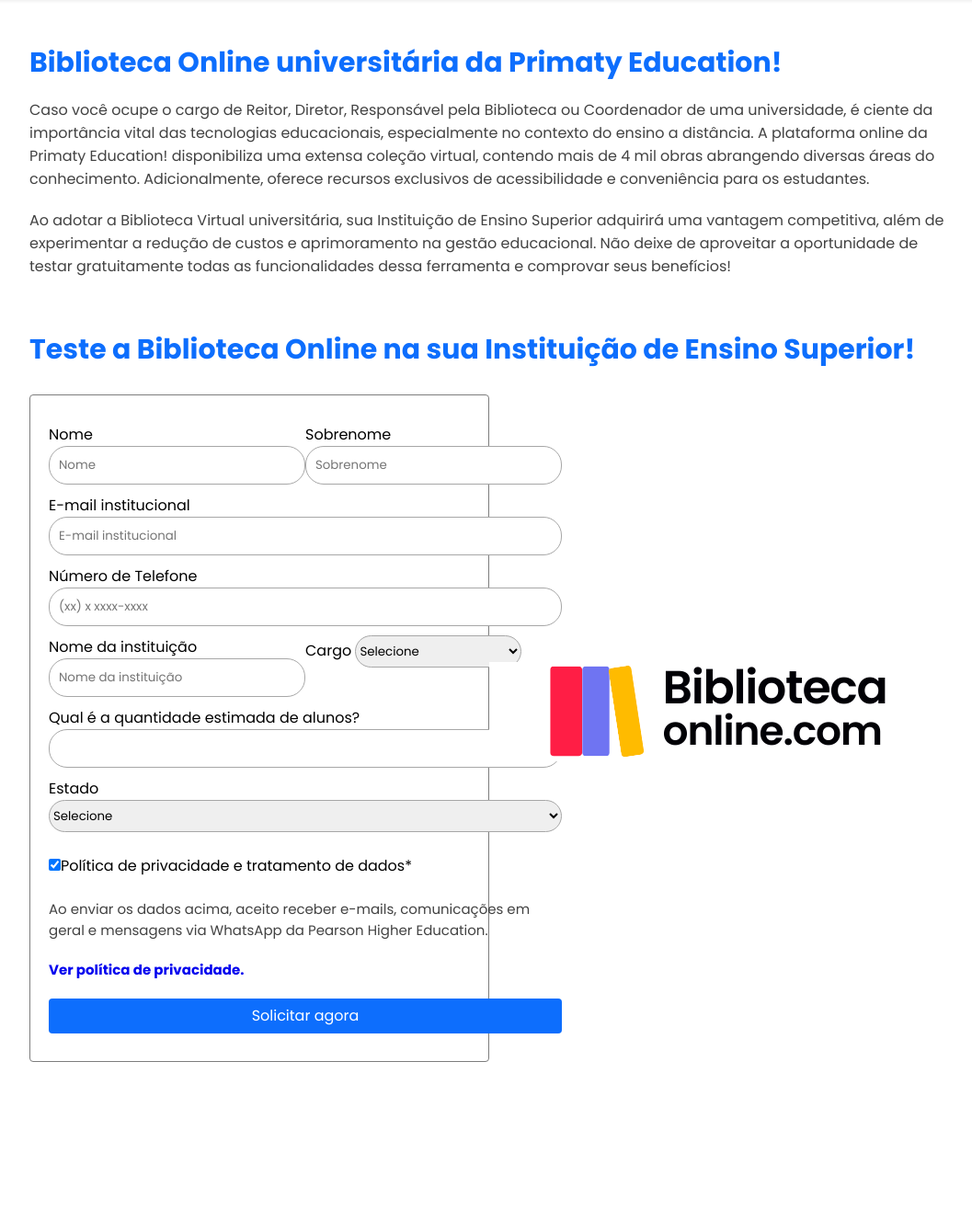
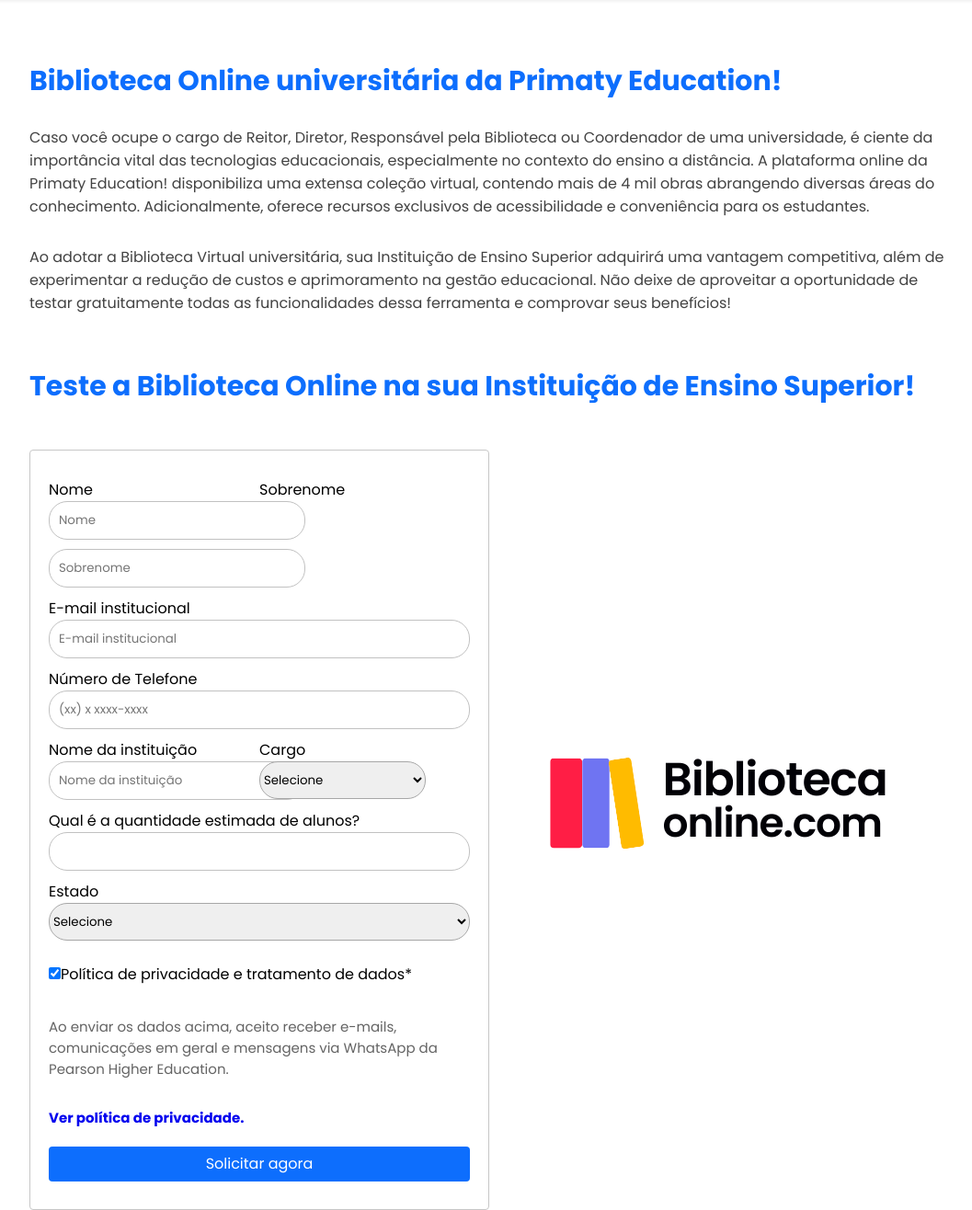
Before and after one commit to AndreAssun/biblioteca, a PHP site: page /experimente.html in a window 1280 px wide. Shown: the part 70-1386 px from the top of the page at 92% size, without its empty margins (108-1165 px from the left). Before the commit the page ends 1225 px from the top, so only its background shows below. Run offline with PHP 8.4, Linux system fonts and the light colour scheme; some libraries are stand-ins or nearby versions.

Commit message:
Update style.css

```diff
--- a/style.css
+++ b/style.css
@@ -1,3 +1,5 @@
+
+
 
 
 @import url('https://fonts.googleapis.com/css2?family=Open+Sans:ital,wght@0,300;0,400;0,500;0,600;0,700;0,800;1,300;1,400;1,500;1,600;1,700;1,800&family=Poppins:ital,wght@0,300;0,400;0,500;0,700;1,500&display=swap');
@@ -300,7 +302,8 @@ button a{
 
  }
  .incentive-text p{
-    color: #1a1a1ad3;
+
+    color: #1a1a1aad;
     padding-top: 20px;
     font-size: 20px;
 
@@ -497,7 +500,7 @@ button a{
     display: flex;
     width: 1000px;
     margin: 0 auto;
-    padding-top: 50px;
+    padding-top: 70px;
     flex-direction: column;
 
 
@@ -512,7 +515,7 @@ button a{
  }
  .section-pedido p{
     color:#1a1a1ad3;
-    padding-top: 20px;
+    padding-top: 30px;
     font-size: 16px;
 
  }
@@ -532,20 +535,20 @@ button a{
 
 
 form{
-    border: 1px rgb(125, 125, 125) solid;
-    border-radius: 70px;
+    border: 1px rgb(199, 199, 199) solid;
+    border-radius: 80px;
     background: #fff;
     padding: 30px 20px;
     border-radius: 4px;
     display: grid;
     width: 50%;
-    margin-top: 30px;
+    margin-top: 50px;
 
 }
 
 .name-section{
     max-width: 100%;
-    display: flex;
+
 }
 
 .name-section2{
@@ -559,7 +562,7 @@ form{
 
 .div-form input {
     border-radius: 20px;
-    border: 1px solid rgb(167, 167, 167);
+    border: 1px solid rgb(193 193 193);;
     margin-bottom: 10px;
     padding: 10px;
 }
@@ -567,15 +570,18 @@ form{
 .div-form select{
     border-radius: 20px;
     border: 1px solid rgb(167, 167, 167);
-    height: 35px;
+    height: 41px;
 }
 .hs-richtext p{
     font-size: 15px;
+    color: #444444d3;
+
 
 
 }
 .politic-section{
     padding-top: 24px;
+
 }
 
 
```
